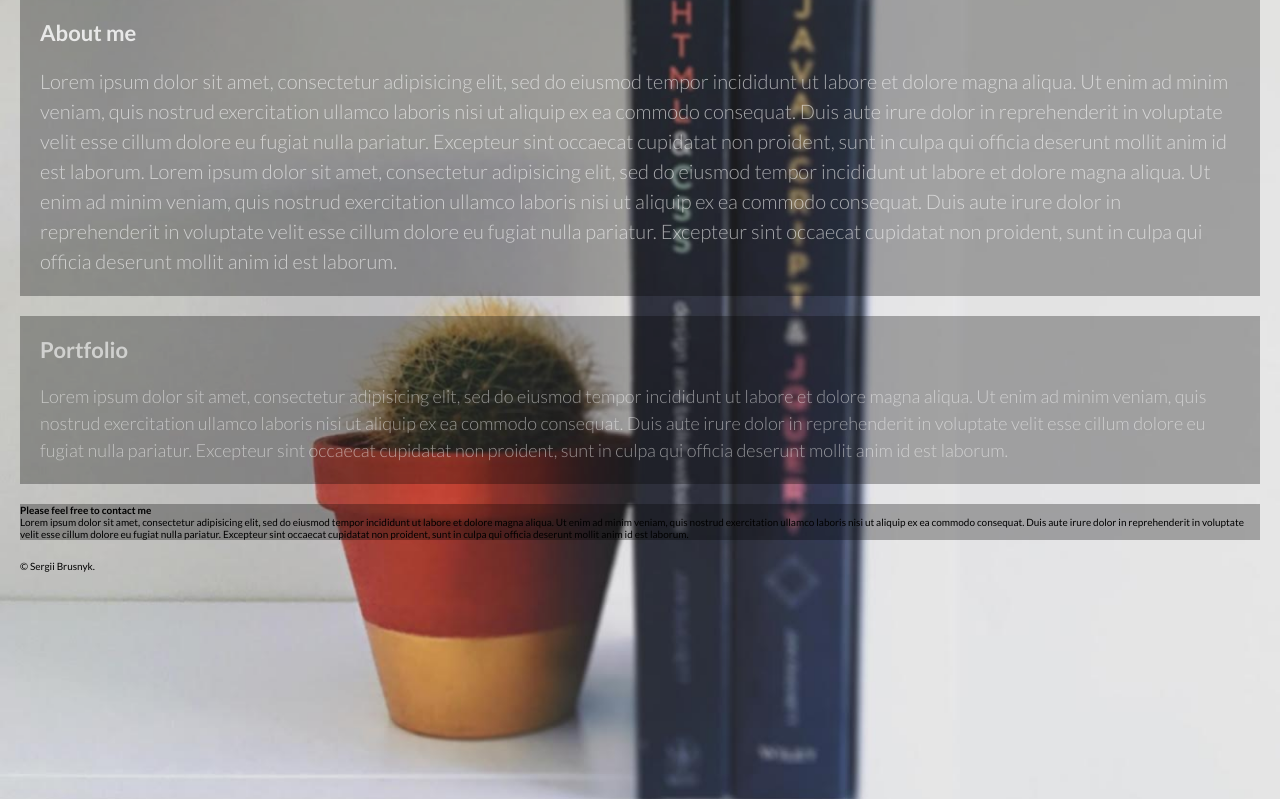
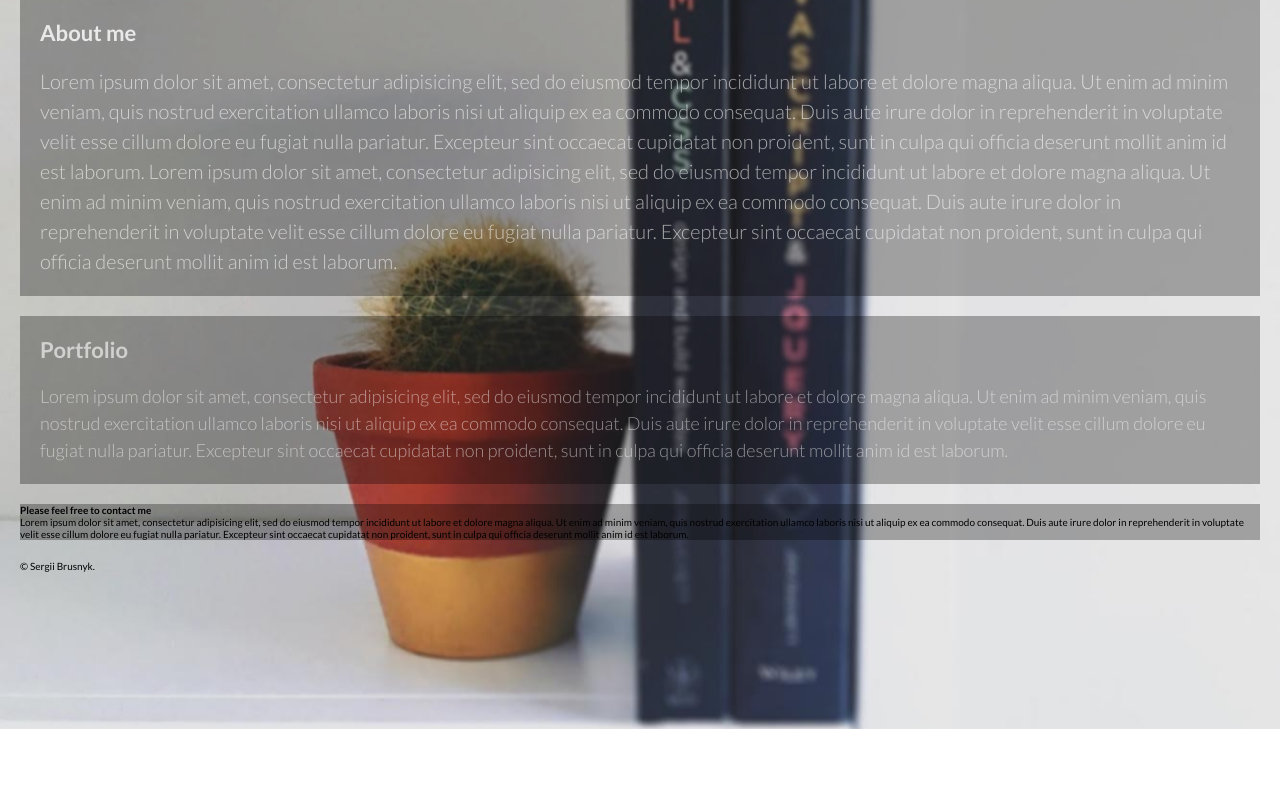
Before and after one commit to sergiibrusnyk/My_CV, a website: page index.html in a window 1280 px wide. Shown: the part 71-870 px from the top of the page. After the commit the page ends 800 px from the top, so only its background shows below. Drawn offline with Linux system fonts and the light colour scheme.

Commit message:
background-attaches fixed

```diff
--- a/sass/style.scss
+++ b/sass/style.scss
@@ -12,13 +12,29 @@ html {
 
 $main-font: 'Lato', sans-serif;
 
-body {
-  background-image: url(../images/background.jpg);
-  background-position: center;
-  background-repeat: no-repeat;
+// body {
+//   background-image: url(../images/background.jpg);
+//   background-position: center;
+//   background-repeat: no-repeat;
+//   background-size: cover;
+//   height: 100vh;
+//   background-attachment: fixed;
+// }
+
+body:before {
+  content: "";
+  display: block;
+  position: fixed;
+  left: 0;
+  top: 0;
+  width: 100%;
+  height: 100%;
+  z-index: -10;
+  background: url(../images/background.jpg) no-repeat center;
+  -webkit-background-size: cover;
+  -moz-background-size: cover;
+  -o-background-size: cover;
   background-size: cover;
-  height: 100vh;
-  background-attachment: fixed;
 }
 
 .wrapper {
@@ -30,7 +46,7 @@ body {
   display: inline-block;
   position: absolute;
   top: 20px;
-  left: 20px;
+  left: 15px;
 }
 
 /*Start Hamburger Menu*/
```
Also changed, not shown: css/style.css.
